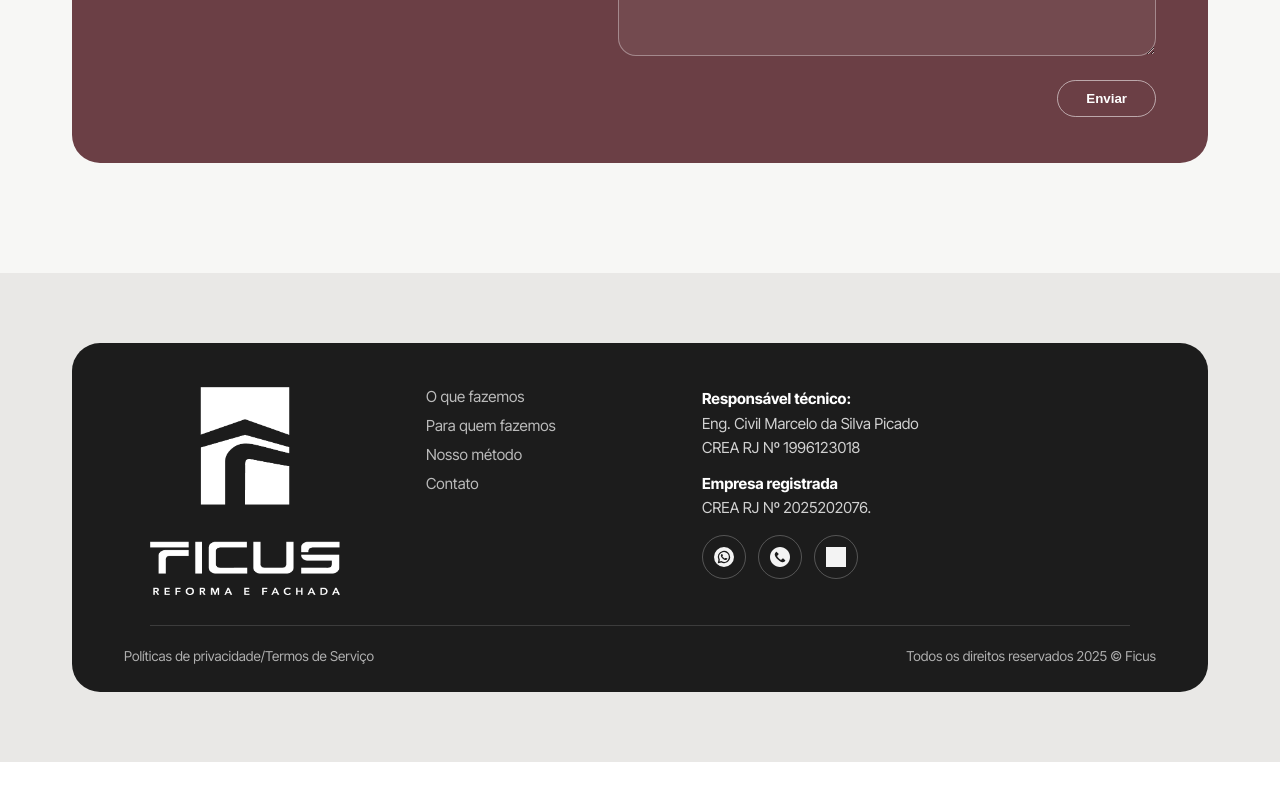
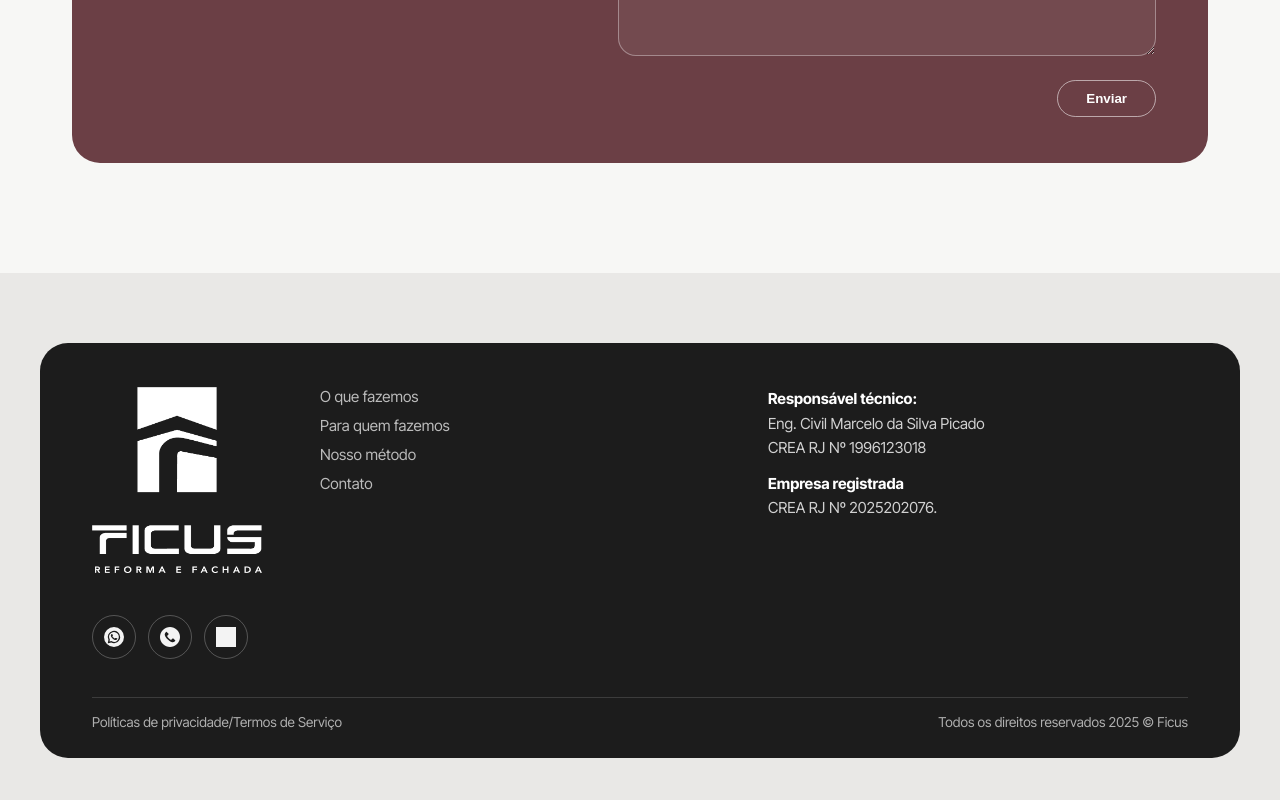
Before and after one commit to HannahVie/ficus, an Angular app: page /home in a window 1280 px wide. Shown: the part 2833-3633 px from the top of the page. Before the commit the page ends 3595 px from the top, so only its background shows below. Built offline with nearby package versions, Linux system fonts and the light colour scheme; grey boxes are pictures that could not be loaded.

Commit message:
simplificacao footer

```diff
--- a/src/app/shared/footer/footer.component.html
+++ b/src/app/shared/footer/footer.component.html
@@ -1,13 +1,6 @@
 <footer class="site-footer">
-  <div class="footer-container">
 	<div class="footer-card">
-
-      <div class="footer-top-wrapper">
-        <!-- topo do footer -->
-        <div class="footer-top">
-          <div class="footer-brand">
 		<img src="assets/logo/Logo_Ficus.png" alt="Ficus Reforma e Fachada" class="footer-logo" />
-          </div>
 
 		<nav class="footer-nav" aria-label="Mapa do site">
 			<a href="#servicos">O que fazemos</a>
@@ -27,6 +20,7 @@
 				<strong>Empresa registrada</strong><br />
 				CREA RJ Nº 2025202076.
 			</p>
+		</div>
 
 		<div class="footer-icons" aria-label="Canais de contato">
 			<a href="#" aria-label="WhatsApp" class="footer-icon">
@@ -39,19 +33,10 @@
 				<img src="assets/icons/email.svg" alt="" />
 			</a>
 		</div>
-          </div>
-        </div>
 
-        <!-- linha separadora -->
-        <div class="footer-divider"></div>
-      </div>
-
-      <!-- parte de baixo (separada como no protótipo) -->
 		<div class="footer-bottom">
 			<span>Políticas de privacidade/Termos de Serviço</span>
 			<span>Todos os direitos reservados 2025 © Ficus</span>
 		</div>
-
-    </div>
 	</div>
 </footer>
--- a/src/styles.css
+++ b/src/styles.css
@@ -556,40 +556,27 @@ body {
   color: #fff;
 }
 
-.footer-container{
-  max-width: 1200px;
-  margin: 0 auto;
-  padding: 0 32px;
-}
-
 .footer-card{
   background: #1c1c1c;
   border-radius: 28px;
-  padding: 44px 52px 28px; color: #fff;
-}
-
-.footer-top-wrapper {
-  max-width: 980px;      /* controla o “miolo” */
-  margin: 0 auto;        /* centraliza */
-}
-
-/* topo: 3 colunas */
-.footer-top{
+  padding: 44px 52px 28px;
+  color: #fff;
+  max-width: 1200px;
+  margin: 0 auto;
   display: grid;
-  grid-template-columns: 220px 220px 1fr;
-  gap: 56px;
+  grid-template-columns: 200px 1fr 1fr;
+  gap: 28px;
   align-items: start;
 }
 
 .footer-logo{
-  width: 190px;
+  width: 170px;
   height: auto;
   display: block;
 }
 
 .footer-nav{
-  display: flex;
-  flex-direction: column;
+  display: grid;
   gap: 10px;
 }
 
@@ -641,16 +628,12 @@ body {
   opacity: 0.95;
 }
 
-/* linha separadora */
-.footer-divider{
-  margin-top: 30px;
-  border-top: 1px solid rgba(255,255,255,0.14);
-}
-
 /* parte de baixo separada */
 .footer-bottom{
-  margin-top: 16px;
-  padding-top: 6px;
+  grid-column: 1 / -1;
+  margin-top: 10px;
+  padding-top: 16px;
+  border-top: 1px solid rgba(255,255,255,0.14);
   display: flex;
   justify-content: space-between;
   align-items: center;
@@ -708,6 +691,15 @@ body {
         grid-template-columns: 1fr;
         padding: 32px 28px;
         border-radius: 34px;
+        text-align: center;
+    }
+
+    .footer-logo{
+        margin: 0 auto;
+    }
+
+    .footer-icons{
+        justify-content: center;
     }
 
     .footer-bottom{
```
Lines whose indentation alone changed are shown as unchanged.
